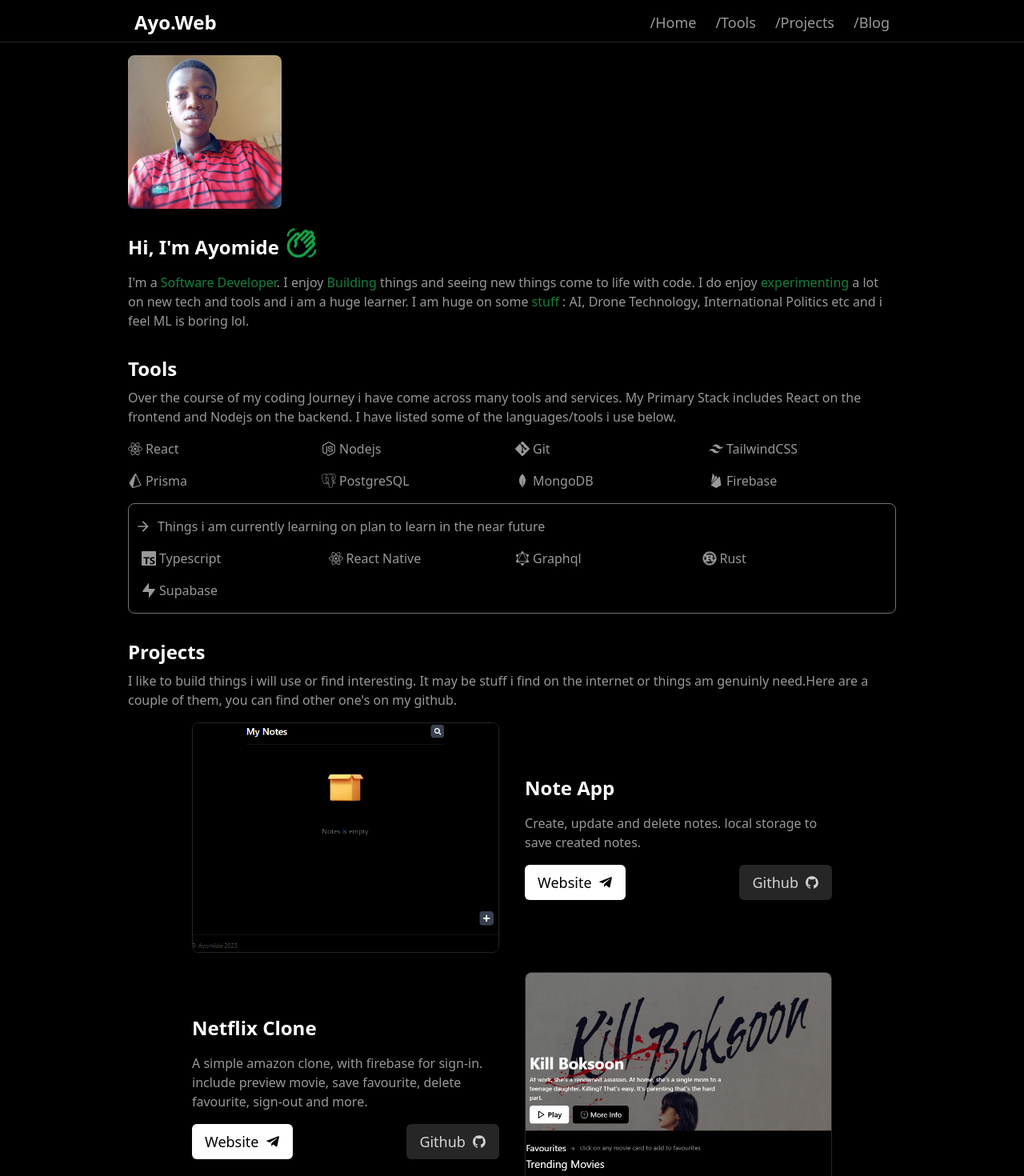
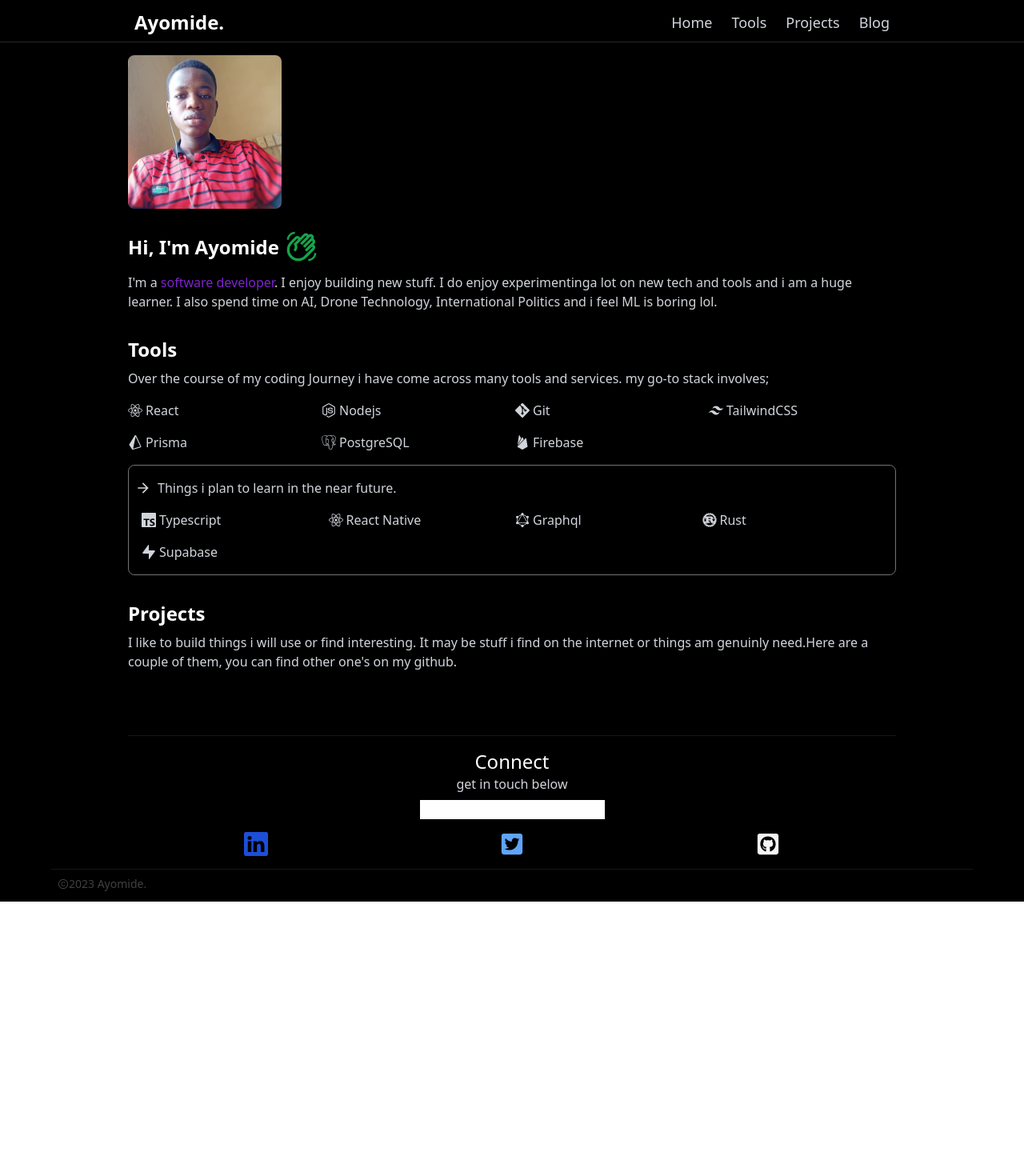
Before and after one commit to Ayothegod/portfolio, a Next.js app: page / in a window 1280 px wide. Shown: the top 1470 px of the page at 80% size. After the commit the page ends 1127 px from the top, so only its background shows below. Built offline with nearby package versions, Linux system fonts and the light colour scheme.

Commit message:
check the email

```diff
--- a/components/Header.jsx
+++ b/components/Header.jsx
@@ -21,38 +21,30 @@ const Header = () => {
 
   return (
     <div
-      className={`flex flex-col sm:flex-row sm:justify-between items-center p-2  ${open ? "h-12 sm:h-12" : "h-20 sm:h-12"}`}
+      className={`flex flex-col sm:flex-row sm:justify-between items-center p-2 `}
     >
-
       <div className="flex justify-between items-center w-full">
-        <h2 className="font-bold text-2xl sm:text-2xl text-white">Ayo.Web</h2>
+        <h2 className="font-bold text-2xl sm:text-2xl text-white">Ayomide.</h2>
 
         <div>
-          <ul
-            className="sm:hidden font-medium cursor-pointer text-green-600 flex items-center gap-2"
-            onClick={openMenu}
-          >
-            <MdArrowForwardIos className={!open && "hidden"} />
-            <AiOutlineDown className={open && "hidden"} />
-            <li>MENU</li>
-          </ul>
+          <button className="text-white sm:hidden">MENU</button>
         </div>
       </div>
 
       <ul
-        className={`flex items-end gap-6  justify-end w-full text-sm  flex-2 m-2 sm:m-0 transition duration-300 ease-in-out ${open ? "-translate-y-40 sm:translate-y-0": "translate-y-0 sm:translate-y-0"}`}
+        className={`hidden sm:flex sm:items-end gap-6  justify-end w-full text-sm  flex-2 m-2 sm:m-0 transition duration-300 ease-in-out`}
       >
         <li className="text-lg hover:text-green-600 ">
-          <Link href="/">/Home</Link>
+          <Link href="/">Home</Link>
         </li>
         <li className="text-lg hover:text-green-600">
-          <Link href="#tools">/Tools</Link>
+          <Link href="#tools">Tools</Link>
         </li>
         <li className="text-lg hover:text-green-600">
-          <Link href="#projects">/Projects</Link>
+          <Link href="#projects">Projects</Link>
         </li>
         <li className="text-lg hover:text-green-600">
-          <Link href="/blog">/Blog</Link>
+          <Link href="/blog">Blog</Link>
         </li>
       </ul>
     </div>
--- a/components/IndTool.jsx
+++ b/components/IndTool.jsx
@@ -32,10 +32,10 @@ const IndTool = () => {
         <SiPostgresql className=" text-lg"/>
         <h3 className="font-medium">PostgreSQL</h3>
       </div>
-      <div className=" flex items-center hover:text-[#118D4D] gap-1 cursor-pointer">
+      {/* <div className=" flex items-center hover:text-[#118D4D] gap-1 cursor-pointer">
         <SiMongodb className=" text-lg"/>
         <h3 className="font-medium">MongoDB</h3>
-      </div>
+      </div> */}
       {/* <div className=" flex items-center hover:text-[#29B9AD] gap-1 cursor-pointer">
         <SiChakraui className=" text-lg"/>
         <h3 className="font-medium">ChakraUI</h3>
--- a/components/Project.jsx
+++ b/components/Project.jsx
@@ -1,14 +1,13 @@
 import Image from "next/image"
 import Link from "next/link"
-import {AiFillGithub} from "react-icons/ai"
-import {FaTelegramPlane} from "react-icons/fa"
+import { AiFillGithub } from "react-icons/ai"
+import { FaTelegramPlane } from "react-icons/fa"
 
-const Project = ({name,desc,image,projectlink,github,first}) => {
+const Project = ({ name, desc, image, projectlink, github, first }) => {
   return (
 
     <div className="grid grid-cols-1 sm:grid-cols-1 gap-8 max-w-[50rem] mx-auto">
-
-              <div className={`${first ? "flex flex-col sm:flex-row gap-y-4 gap-x-8 sm:items-center" : " flex flex-col sm:flex-row-reverse gap-y-4 gap-x-8 sm:items-center" }`}>
+      {/* <div className={`${first ? "flex flex-col sm:flex-row gap-y-4 gap-x-8 sm:items-center" : " flex flex-col sm:flex-row-reverse gap-y-4 gap-x-8 sm:items-center"}`}>
 
 
         <div className="h-48 w-full sm:w-1/2 sm:h-60 md:h-72 rounded-lg overflow-hidden border border-neutral-800">
@@ -29,16 +28,16 @@ const Project = ({name,desc,image,projectlink,github,first}) => {
           </p>
           <div className="flex justify-between items-center sm:mt-2 ">
             <button className=" hover:text-neutral-300 flex text-sm md:text-lg hover:bg-neutral-800 bg-white text-black font-medium px-4 py-2 rounded-md ">
-                      <Link href={`https://${projectlink}`} className="flex items-center gap-2">Website <FaTelegramPlane/> </Link>
+              <Link href={`https://${projectlink}`} className="flex items-center gap-2">Website <FaTelegramPlane /> </Link>
             </button>
             <button className=" text-neutral-300 flex text-sm md:text-lg  bg-neutral-800 hover:bg-white hover:text-black font-medium px-4 py-2 rounded-md ">
               <Link href={`https://${github}`} className="flex items-center gap-2"  >
-                        Github<AiFillGithub/>
+                Github<AiFillGithub />
               </Link>
             </button>
           </div>
         </div>
-              </div>
+      </div> */}
     </div>
   )
 }
--- a/pages/index.js
+++ b/pages/index.js
@@ -6,7 +6,7 @@ import Project from "@/components/Project";
 import IndTool from "@/components/IndTool";
 import Footer from "@/components/Footer";
 import { BsLinkedin } from "react-icons/bs";
-import { MdArrowForward,MdOutlineWavingHand } from "react-icons/md";
+import { MdArrowForward, MdOutlineWavingHand } from "react-icons/md";
 import {
   FaTwitterSquare,
   FaInstagramSquare,
@@ -30,7 +30,7 @@ export default function Home() {
         <meta name="viewport" content="width=device-width, initial-scale=1" />
         <link rel="icon" href="/favicon.ico" />
       </Head>
-      <main className="bg-black text-[#999] py-1">
+      <main className="bg-black text-gray-300 py-1">
 
         <nav className="sticky top-0 border-b border-b-neutral-800  backdrop-blur-lg ">
           <section className="max-w-[60rem] mx-auto ">
@@ -42,24 +42,19 @@ export default function Home() {
 
           <section className="max-w-[60rem] mx-auto mt-4">
             <div className="w-24 md:w-48 rounded-lg overflow-hidden">
-              <Image
-                src={aboutImage}
-                alt="aboutImage"
-                className="h-full w-full"
-              />
+              <Image src={aboutImage} alt="aboutImage" className="h-full w-full" />
             </div>
+
             <h1 className="font-bold text-white text-2xl mb-2 mt-8 flex gap-2">
-              Hi, I&apos;m Ayomide <MdOutlineWavingHand className="text-green-600 animate-bounce w-10 h-10"/>
+              Hi, I&apos;m Ayomide <MdOutlineWavingHand className="text-green-600 animate-bounce w-10 h-10" />
             </h1>
+
             <p className="">
               I&apos;m a{" "}
-              <span className="text-green-700">Software Developer</span>. I
-              enjoy <span className="text-green-700">Building </span> things and
-              seeing new things come to life with code. I do enjoy{" "}
-              <span className="text-green-700">experimenting</span> a lot on new
-              tech and tools and i am a huge learner. I am huge on some{" "}
-              <span className="text-green-700">stuff</span> : AI, Drone
-              Technology, International Politics etc and i feel ML is boring
+              <span className="text-purple-700">software developer</span>. I
+              enjoy building new stuff. I do enjoy experimentinga lot on new
+              tech and tools and i am a huge learner. I also spend time on AI, Drone
+              Technology, International Politics and i feel ML is boring
               lol.
             </p>
           </section>
@@ -67,10 +62,7 @@ export default function Home() {
           <section id="tools" className="max-w-[60rem] mx-auto mt-8">
             <h1 className="font-bold text-white text-2xl mb-2 ">Tools</h1>
             <p className="">
-              Over the course of my coding Journey i have come across many tools
-              and services. My Primary Stack includes React on the frontend and
-              Nodejs on the backend. I have listed some of the languages/tools i
-              use below.
+              Over the course of my coding Journey i have come across many  tools and services. my go-to stack involves;
             </p>
             <aside className="grid grid-cols-2 md:grid-cols-3 lg:grid-cols-4 mt-4 gap-x-2 gap-y-4 ">
               <IndTool />
@@ -79,8 +71,7 @@ export default function Home() {
               <div className="flex items-center gap-2">
                 <MdArrowForward className="h-5 w-5" />
                 <p>
-                  Things i am currently learning on plan to learn in the near
-                  future
+                  Things i plan to learn in the near future.
                 </p>
               </div>
               <div className="grid grid-cols-2 md:grid-cols-3 lg:grid-cols-4 mt-4 gap-x-2 gap-y-4 px-2">
@@ -107,7 +98,7 @@ export default function Home() {
                 first={true}
                 projectlink="note-app-ruddy.vercel.app/"
                 github="github.com/Ayothegod/note-tut"
-                />
+              />
               <Project
                 name="Netflix Clone"
                 desc="A simple amazon clone, with firebase for sign-in. include preview movie, save favourite, delete favourite, sign-out and more."
@@ -115,7 +106,7 @@ export default function Home() {
                 first={false}
                 projectlink="fullstack-netflix-theta.vercel.app"
                 github="github.com/Ayothegod/fullstack-netflix"
-                />
+              />
               <Project
                 name="Simple Amazon Clone"
                 desc="A simple Amazon e-commerce app, using react and include cart."
@@ -127,26 +118,24 @@ export default function Home() {
             </div>
           </section>
 
-          <section className="max-w-[60rem] mx-auto mt-4 pb-4">
+          <section className="max-w-[60rem] mx-auto mt-4 pb-4 text-center">
             <h2 className="text-white font-medium text-2xl ">Connect</h2>
-            <p>Have an idea or want to contact me? get in touch below</p>
-
+            <p>get in touch below</p>
+            <div className="my-2">
+              <input type="text" />
+            </div>
             <div className="">
-              <p>Go the fast way, hit me</p>
-              <div className="grid grid-cols-2 sm:grid-cols-4 mt-4 gap-y-2">
+              <div className="flex items-center justify-around mt-4 text-3xl">
                 <Link href="https://linkedin.com/in/aiiomide">
-                  <button className="flex items-center gap-2 hover:text-blue-700">
-                    <BsLinkedin /> <p>Linkedin</p>
+                  <button className="flex items-center gap-2 text-blue-700"> <BsLinkedin />
                   </button>
                 </Link>
                 <Link href="https://twitter.com/aiiomide">
-                  <button className="flex items-center gap-2 hover:text-blue-400 ">
-                    <FaTwitterSquare /> <p>Twitter</p>
+                  <button className="flex items-center gap-2 text-blue-400 "> <FaTwitterSquare />
                   </button>
                 </Link>
-                <Link href="https://github.com/ayothegod">
-                  <button className="flex items-center gap-2 hover:text-neutral-700 ">
-                    <FaGithubSquare /> <p>Github</p>
+                <Link href="https://mail.google.com/">
+                  <button className="flex items-center gap-2 text-neutral-100 "><FaGithubSquare />
                   </button>
                 </Link>
                 {/* <Link href="/">
```
Lines whose indentation alone changed are shown as unchanged.
